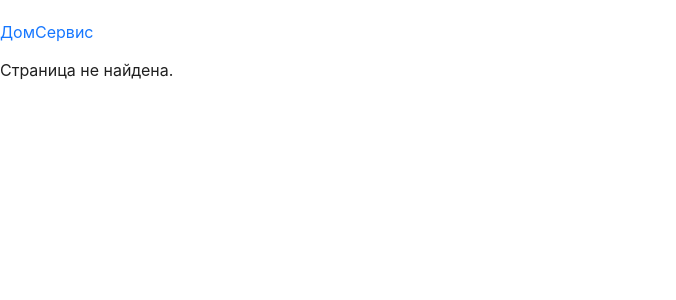
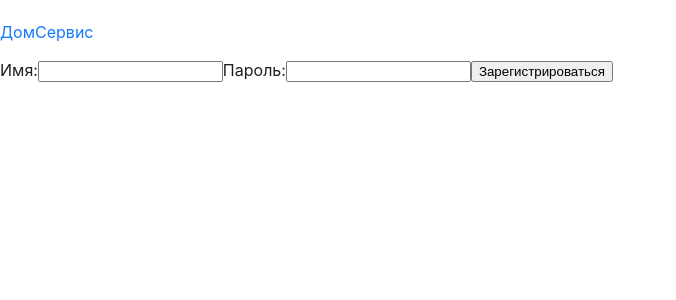
Before and after one commit to VADMARK223/kg, a React (Create React App) app: page /service in a window 1280 px wide. Shown: the top 300 px of the page, without its empty margins (0-676 px from the left). Built offline with nearby package versions, Linux system fonts and the light colour scheme; no server answers.

Commit message:
Save user.

```diff
--- a/src/App.tsx
+++ b/src/App.tsx
@@ -21,6 +21,7 @@ import { Content, Header as AntHeader } from 'antd/es/layout/layout'
 import Header from './components/Header'
 import { RoutePath } from './service/router'
 import NoPage from './components/NoPage'
+import ServicePage from './components/ServicePage'
 
 interface TabData {
   title: string
@@ -126,6 +127,10 @@ function App (): JSX.Element {
           ]
         },
         {
+          path: RoutePath.SERVICE,
+          element: <ServicePage/>
+        },
+        {
           path: RoutePath.ALL,
           element: <NoPage/>
         }
--- a/src/api/common.ts
+++ b/src/api/common.ts
@@ -6,13 +6,32 @@
  */
 
 import type { HTTPError } from 'ky'
+import ky from 'ky'
 import { toast } from 'react-toastify'
+
+// const PORT: number = 9000 // Express
+const PORT: number = 8080 // Java
+const BASE_API_URL: string = `http://localhost:${PORT}/` // Express
+
+export const commonApi = ky.create({
+  prefixUrl: BASE_API_URL, // Префикс, который следует добавлять перед входным URL-адресом при выполнении запроса. Это может быть любой допустимый URL-адрес, относительный или абсолютный.
+  retry: {
+    limit: 1 // Максимальное количество повторных попыток неудачных запросов
+  },
+  hooks: {
+    beforeError: [
+      (error: HTTPError) => {
+        showError(error)
+        return error
+      }
+    ]
+  }
+})
 
 /**
  * Метод показывает ошибки запросов
  */
 export const showError = (reason: HTTPError): void => {
-  console.log('reason.response:', reason.response)
   if (reason.response === undefined) {
     toast.error('Нет соединения с сервером. Или ответ не пришел.')
     return
--- a/src/api/dictionary.ts
+++ b/src/api/dictionary.ts
@@ -3,24 +3,12 @@
  * @since 25.03.2023
  */
 import type { HTTPError } from 'ky'
-import ky from 'ky'
-import { showError } from './common'
+import { showError, commonApi } from './common'
 import type { DicDto } from '../models/dto/DicDto'
 import type { WordDto } from '../models/dto/WordDto'
 import { getDic } from '../store/dicSlice'
 import { toast } from 'react-toastify'
 import type { ResponseDto } from '../models/dto/ResponseDto'
-
-// const PORT: number = 9000 // Express
-const PORT: number = 8080 // Java
-const BASE_API_URL: string = `http://localhost:${PORT}/` // Express
-
-const commonApi = ky.create({
-  prefixUrl: BASE_API_URL, // Префикс, который следует добавлять перед входным URL-адресом при выполнении запроса. Это может быть любой допустимый URL-адрес, относительный или абсолютный.
-  retry: {
-    limit: 1 // Максимальное количество повторных попыток неудачных запросов
-  }
-})
 
 export const fetchDic = (dispatch: any): void => {
   commonApi.get('dic_get').json<DicDto>().then(value => {
--- /dev/null
+++ b/src/api/user.ts
@@ -0,0 +1,20 @@
+import { commonApi } from './common'
+import { UserDto } from '../models/dto/UserDto'
+
+export const fetchUserInfo = (): void => {
+  commonApi.get('get_user_info').then(response => {
+    console.log('Get user info response:', response)
+  }).catch(reason => {
+    console.warn('Error fetch user info', reason)
+  })
+}
+
+export const registerUser = (user: UserDto): void => {
+  commonApi.post('register_user', {
+    json: user
+  }).then(response => {
+    console.log('Register user:', response)
+  }).catch(reason => {
+    console.warn('Error fetch user info', reason)
+  })
+}
--- /dev/null
+++ b/src/components/ServicePage.tsx
@@ -0,0 +1,40 @@
+import React, { FormEvent, useState, useEffect } from 'react'
+import { registerUser, fetchUserInfo } from '../api/user'
+import { UserDto } from '../models/dto/UserDto'
+
+const ServicePage = (): JSX.Element => {
+  const [username, setUsername] = useState<string>('')
+  const [password, setPassword] = useState<string>('')
+  const registerHandler = (event: FormEvent<HTMLFormElement>): void => {
+    if (username !== '' && password !== '') {
+      const user: UserDto = {
+        username,
+        password
+      }
+      registerUser(user)
+    }
+    event.preventDefault()
+  }
+
+  useEffect(() => {
+    fetchUserInfo()
+  }, [])
+
+  return (
+    <>
+      <form onSubmit={registerHandler}>
+        <label>
+          Имя:
+          <input type={'text'} name={'username'} onChange={event => setUsername(event.target.value)}/>
+        </label>
+        <label>
+          Пароль:
+          <input type={'text'} name={'password'} onChange={event => setPassword(event.target.value)}/>
+        </label>
+        <input type={'submit'} value={'Зарегистрироваться'}/>
+      </form>
+    </>
+  )
+}
+
+export default ServicePage
--- /dev/null
+++ b/src/models/dto/UserDto.ts
@@ -0,0 +1,8 @@
+/**
+ * @author Markitanov Vadim
+ * @since 07.04.2023
+ */
+export interface UserDto {
+  username: string
+  password: string
+}
```
Also changed, not shown: .eslintrc.js.
